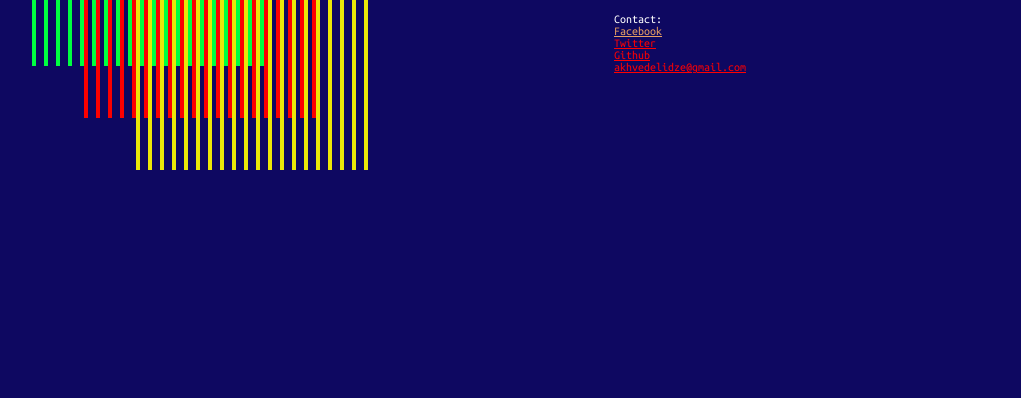
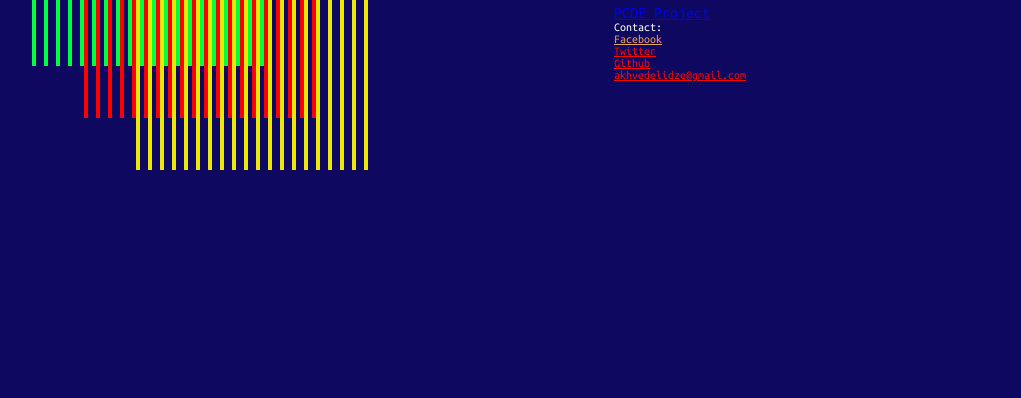
Before and after one commit to akhvedelidze/akhvedelidze.github.io, a plain HTML site: page index.html in a window 1280 px wide. Shown: the part 402-800 px from the top of the page, without its empty margins (129-1150 px from the left). Drawn offline with Linux system fonts and the light colour scheme.

Commit message:
Update index.html

```diff
--- a/index.html
+++ b/index.html
@@ -108,6 +108,8 @@
         <p>Coding for a better Earth HTML, CSS, Javascript</p>
 
         <p>
+          <a href = "https://akhvedelidze.github.io/PCDE-Activity-9.1/"> PCDE Project</a>
+
           <span class="link-heading">Contact:</span>
           <a class="profile-link" href="">Facebook</a>
           <a class="profile-link" href="https://twitter.com/AKhvedelidze">Twitter</a>
```
